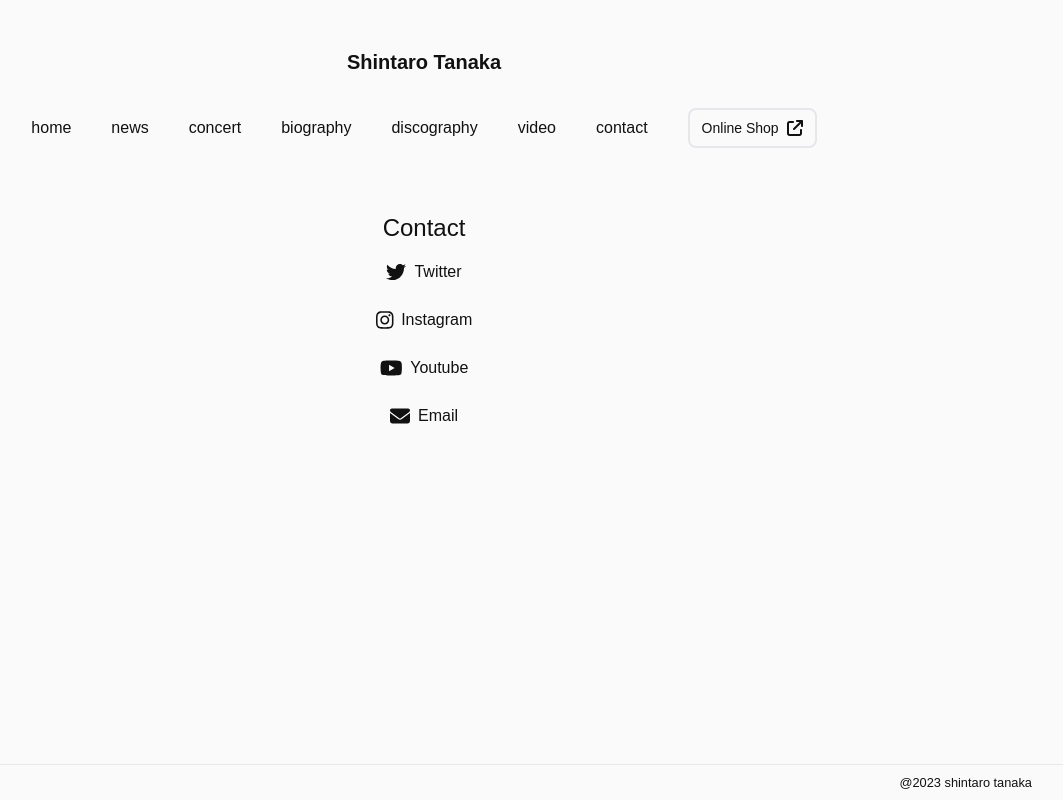
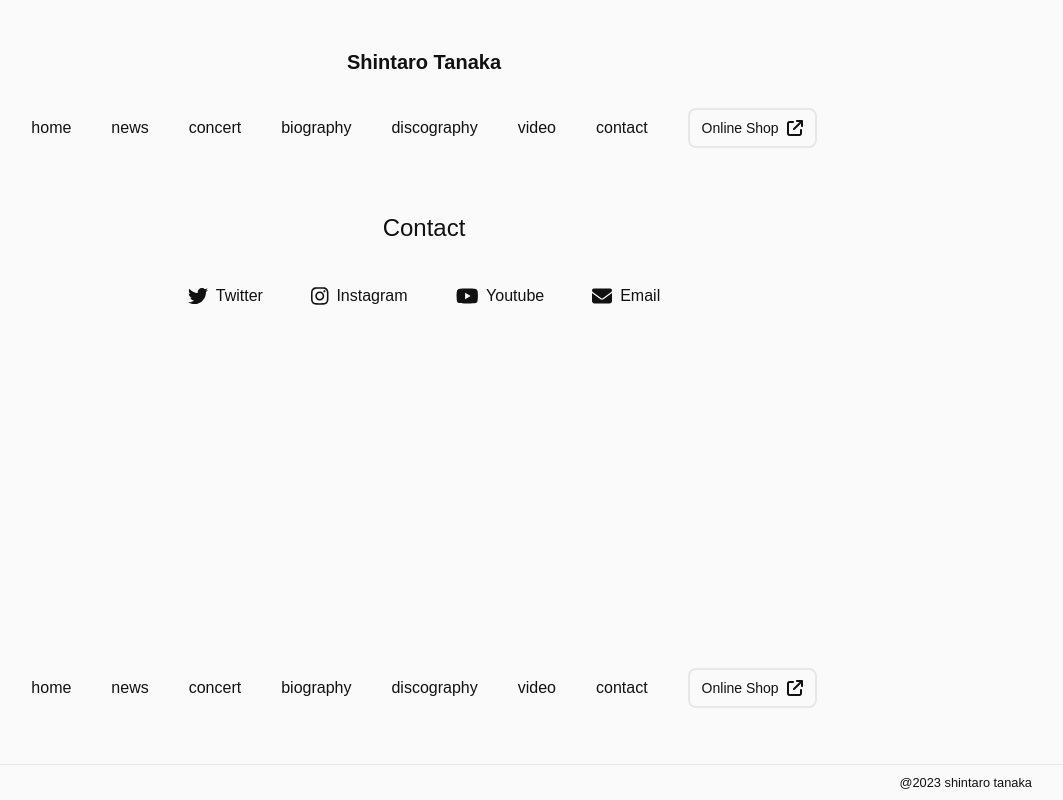
Before and after one commit to ototote-shintaro/my-website, a Next.js app: page /contact in a window 1280 px wide. Shown: the whole page, without its empty margins (216-1279 px from the left). Built offline with nearby package versions, Linux system fonts and the light colour scheme.

Commit message:
フッターメニューの仮実装

```diff
--- a/src/app/Header.tsx
+++ b/src/app/Header.tsx
@@ -3,6 +3,7 @@ import { faArrowUpRightFromSquare, faBars, faXmark } from '@fortawesome/free-sol
 import { FontAwesomeIcon } from '@fortawesome/react-fontawesome'
 import Link from 'next/link'
 import React, { useState } from 'react'
+import HeaderMenu from './components/HeaderMenu'
 
 const Header = () => {
 	const [isOpen, setOpen] = useState<boolean>(false)
@@ -22,39 +23,7 @@ const Header = () => {
 						Shintaro Tanaka
 					</Link>
 				</h1>
-				<ul className='flex justify-center items-center py-4 gap-10'>
-					<li>
-						<Link href='/'>home</Link>
-					</li>
-					<li>
-						<Link href='/article'>news</Link>
-					</li>
-					<li>
-						<Link href='/concert'>concert</Link>
-					</li>
-					<li>
-						<Link href='/biography'>biography</Link>
-					</li>
-					<li>
-						<Link href='/discography'>discography</Link>
-					</li>
-					<li>
-						<Link href='/video'>video</Link>
-					</li>
-					<li>
-						<Link href='/contact'>contact</Link>
-					</li>
-					<li>
-						<Link
-							href='https://ototote.official.ec/'
-							target='_blank'
-							className='px-3 flex items-center border-2 py-2 rounded-lg'
-						>
-							<label className='text-center text-sm cursor-pointer'>Online Shop</label>
-							<FontAwesomeIcon icon={faArrowUpRightFromSquare} className='h-[16px] ml-2'/>
-						</Link>
-					</li>
-				</ul>
+				<HeaderMenu />
 			</div>
 			{/* SP Menu */}
 			<div className='md:hidden'>
--- a/src/app/components/ContactList.tsx
+++ b/src/app/components/ContactList.tsx
@@ -30,7 +30,7 @@ const ContactList = () => {
 
 	return (
 		<div>
-			<ul className='flex flex-col gap-6'>
+			<ul className='flex justify-center gap-12'>
 				{contentList.map((item, index) => (
 					<li key={index}>
 						<Content link={item.link} icon={item.icon} label={item.label} />
--- /dev/null
+++ b/src/app/components/HeaderMenu.tsx
@@ -0,0 +1,46 @@
+import { faArrowUpRightFromSquare } from '@fortawesome/free-solid-svg-icons'
+import { FontAwesomeIcon } from '@fortawesome/react-fontawesome'
+import Link from 'next/link'
+import React from 'react'
+
+const HeaderMenu = () => {
+	return (
+		<div>
+			<ul className='flex justify-center items-center py-4 gap-10'>
+				<li>
+					<Link href='/'>home</Link>
+				</li>
+				<li>
+					<Link href='/article'>news</Link>
+				</li>
+				<li>
+					<Link href='/concert'>concert</Link>
+				</li>
+				<li>
+					<Link href='/biography'>biography</Link>
+				</li>
+				<li>
+					<Link href='/discography'>discography</Link>
+				</li>
+				<li>
+					<Link href='/video'>video</Link>
+				</li>
+				<li>
+					<Link href='/contact'>contact</Link>
+				</li>
+				<li>
+					<Link
+						href='https://ototote.official.ec/'
+						target='_blank'
+						className='px-3 flex items-center border-2 py-2 rounded-lg'
+					>
+						<label className='text-center text-sm cursor-pointer'>Online Shop</label>
+						<FontAwesomeIcon icon={faArrowUpRightFromSquare} className='h-[16px] ml-2'/>
+					</Link>
+				</li>
+			</ul>
+		</div>
+	)
+}
+
+export default HeaderMenu
--- a/src/app/contact/page.tsx
+++ b/src/app/contact/page.tsx
@@ -6,7 +6,9 @@ const page = () => {
 		<div>
 			<title>Contact</title>
 			<h1 className='text-title'>Contact</h1>
-			<ContactList />
+			<div className='pt-6'>
+				<ContactList />
+			</div>
 		</div>
 	)
 }
--- a/src/app/layout.tsx
+++ b/src/app/layout.tsx
@@ -3,6 +3,7 @@ import { Noto_Serif_JP, Roboto } from 'next/font/google'
 import './globals.css'
 import Footer from './Footer'
 import Header from './Header'
+import HeaderMenu from './components/HeaderMenu'
 
 const robot = Roboto({
   subsets: ['latin'],
@@ -33,6 +34,7 @@ export default function RootLayout({
           <main className='flex-grow'>
             {children}
           </main>
+          <HeaderMenu />
           <Footer />
         </div>
       </body>
--- a/src/app/page.tsx
+++ b/src/app/page.tsx
@@ -8,35 +8,39 @@ import ContactList from './components/ContactList';
 
 export default async function Home() {
   const url = `${process.env.NEXT_PUBLIC_API_URL}/api/article/news`
-	const res = await fetch(url, {
-		cache: 'no-store',
-		headers: Object.fromEntries(headers())
-	});
+  const res = await fetch(url, {
+    cache: 'no-store',
+    headers: Object.fromEntries(headers())
+  });
   if (!res.ok) throw new Error('Failed to fetch data')
   const articles: Article[] = await res.json()
 
   return (
     <main className='text-center'>
-      <div className='mt-6 mb-12'>
-        <p className='text-xl font-bold text-center my-6'>features</p>
+      <div className='py-6'>
+        <p className='text-2xl font-bold text-center my-6'>features</p>
         <div className='md:px-[5%] md:grid md:grid-cols-2'>
-          <YoutubeContent videoId='iI8b0GckrcQ' label='Shintaro Tanaka Winter Light Ensemble / Live at echo and cloud studio'/>
-          <YoutubeContent videoId='hdodgI_VKzk' label='Shintaro Tanaka Ototote Ensemble / Live at Waseda Scott Hall'/>
+          <YoutubeContent videoId='iI8b0GckrcQ' label='Shintaro Tanaka Winter Light Ensemble / Live at echo and cloud studio' />
+          <YoutubeContent videoId='hdodgI_VKzk' label='Shintaro Tanaka Ototote Ensemble / Live at Waseda Scott Hall' />
         </div>
       </div>
-      <div className='mt-6 mb-12 border-t-2'>
-        <p className='text-xl font-bold text-center my-6'>news</p>
+      <div className='py-6'>
+        <p className='text-2xl font-bold text-center my-6'>news</p>
         <section>
           <ArticlesList articles={articles} />
         </section>
       </div>
-      <div className='mt-6 mb-12 border-t-2'>
-        <p className='text-xl font-bold text-center my-6'>discography</p>
+      <div className='py-6'>
+        <p className='text-2xl font-bold text-center my-6'>discography</p>
         <DiscList />
       </div>
-      <div className='mt-6 mb-12 border-t-2'>
-        <p className='text-xl font-bold text-center my-6'>contact</p>
-        <ContactList />
+      <div className='py-6'>
+        <p className='text-2xl font-bold text-center my-6'>contact</p>
+        <div className='pt-2'>
+          <ContactList />
+        </div>
+      </div>
+      <div className='mt-6 mb-12 border-t'>
       </div>
     </main>
   )
```
